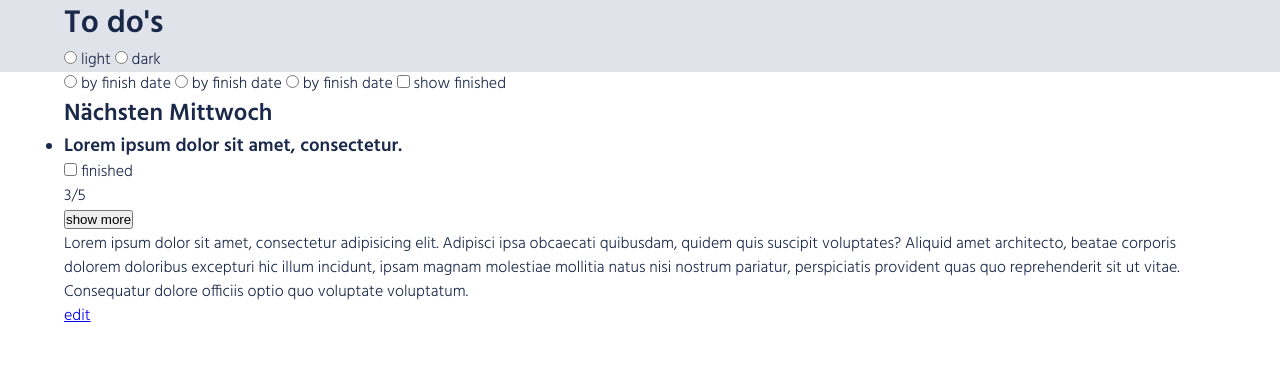
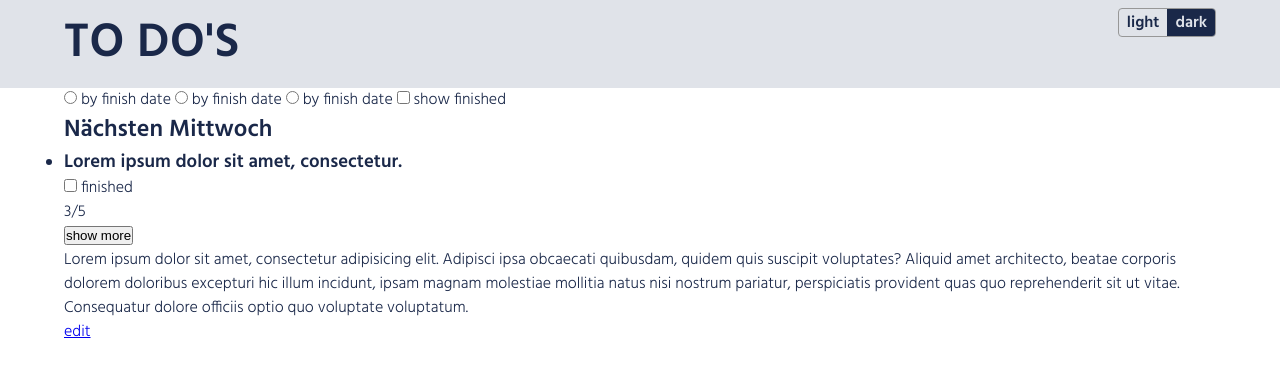
Before and after one commit to kguggenbuehl/cas-fee-1, a plain HTML site: page index.html in a window 1280 px wide. Drawn offline with Linux system fonts and the light colour scheme.

Commit message:
styling of header

```diff
--- a/css/basics.css
+++ b/css/basics.css
@@ -3,6 +3,8 @@
     --background-color: #fff;
     --primary-color: #5BE47A;
     --background-color--header: #E0E3E9;
+    --border-color: #979797;
+    --border-radius: 4px;
 }
 *,
 *::before,
@@ -13,8 +15,36 @@
     margin: 0;
     padding: 0;
 }
+label:hover {
+    cursor: pointer;
+}
 body {
     font: 1rem/1.5 'Hind', Arial, Geneva, sans-serif;
     color: var(--text-color);
     background-color: var(--background-color);
 }
+.visuallyhidden{
+    position: absolute;
+    width: 1px;
+    height: 1px;
+    margin: -1px;
+    border: 0;
+    padding: 0;
+    white-space: nowrap;
+    clip-path: inset(100%);
+    overflow: hidden;
+}
+.wrap {
+    width: 90%;
+    max-width: 1600px;
+    margin: 0 auto;
+}
+.btn {
+    padding:0.1em 0.5em;
+    background: transparent;
+    font-weight: bolder;
+}
+.border {
+    border: 1px solid var(--border-color);
+    border-radius: var(--border-radius);
+}
--- a/css/layout.css
+++ b/css/layout.css
@@ -1,8 +1,31 @@
-.wrap {
-    width: 90%;
-    max-width: 1600px;
-    margin: 0 auto;
-}
+/* header */
 .header {
     background: var(--background-color--header);
 }
+.header__inner {
+    display: flex;
+    align-items: flex-start;
+    padding: 0.5em 0;
+}
+.maintitle {
+    flex: 1 0 auto;
+    font-size: 3em;
+    letter-spacing: 0.01em;
+    text-transform: uppercase;
+}
+.theme-switch {
+    display: flex;
+    overflow: hidden;
+}
+.theme-switch__label--light:hover,
+.theme-switch__label--light:focus {
+    background: var(--primary-color);
+}
+.theme-switch__label--dark {
+    background: #1A2849;
+    color: #E0E3E9
+}
+.theme-switch__label--dark:hover,
+.theme-switch__label--dark:focus {
+    color: var(--primary-color);
+}
--- a/index.html
+++ b/index.html
@@ -10,15 +10,15 @@
 <body>
 <div class="wrapper">
     <header class="header">
-        <div class="wrap">
-            <h1>To do's</h1>
-            <form class="theme-switch">
-                <input class="theme-switch__input" type="radio" id="theme-switch__input--light" name="theme"
+        <div class="header__inner wrap">
+            <h1 class="maintitle">To do's</h1>
+            <form class="theme-switch border">
+                <input class="theme-switch__input theme-switch__input--light visuallyhidden" type="radio" id="theme-switch__input--light" name="theme"
                        value="light">
-                <label class="theme-switch__label" for="theme-switch__input--light">light</label>
-                <input class="theme-switch__input" type="radio" id="theme-switch__input--dark" name="theme"
+                <label class="theme-switch__label theme-switch__label--light btn" for="theme-switch__input--light">light</label>
+                <input class="theme-switch__input theme-switch__input--dark visuallyhidden" type="radio" id="theme-switch__input--dark" name="theme"
                        value="dark">
-                <label class="theme-switch__label" for="theme-switch__input--dark">dark</label>
+                <label class="theme-switch__label theme-switch__label--dark btn" for="theme-switch__input--dark">dark</label>
             </form>
         </div>
     </header>
```
